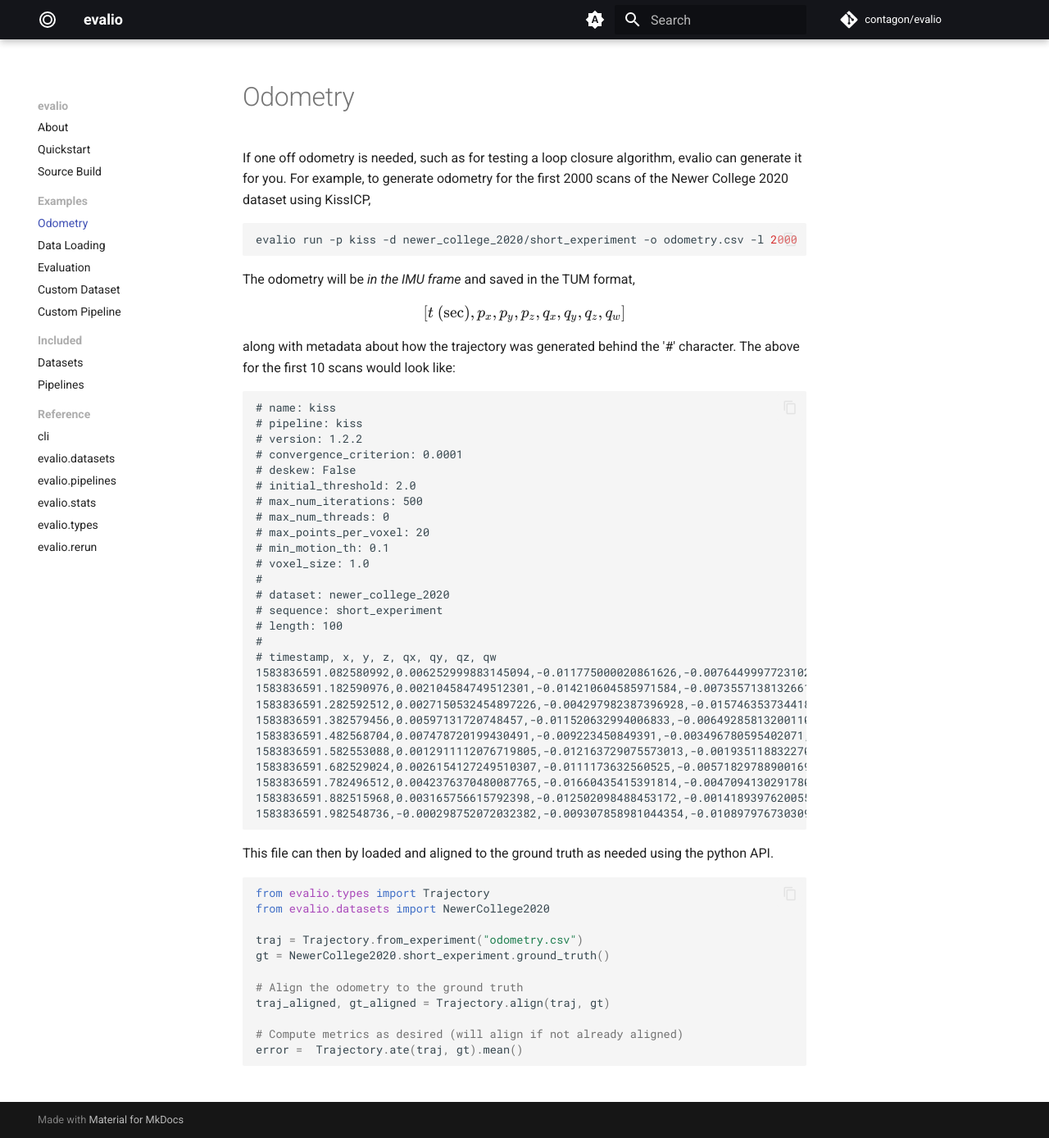
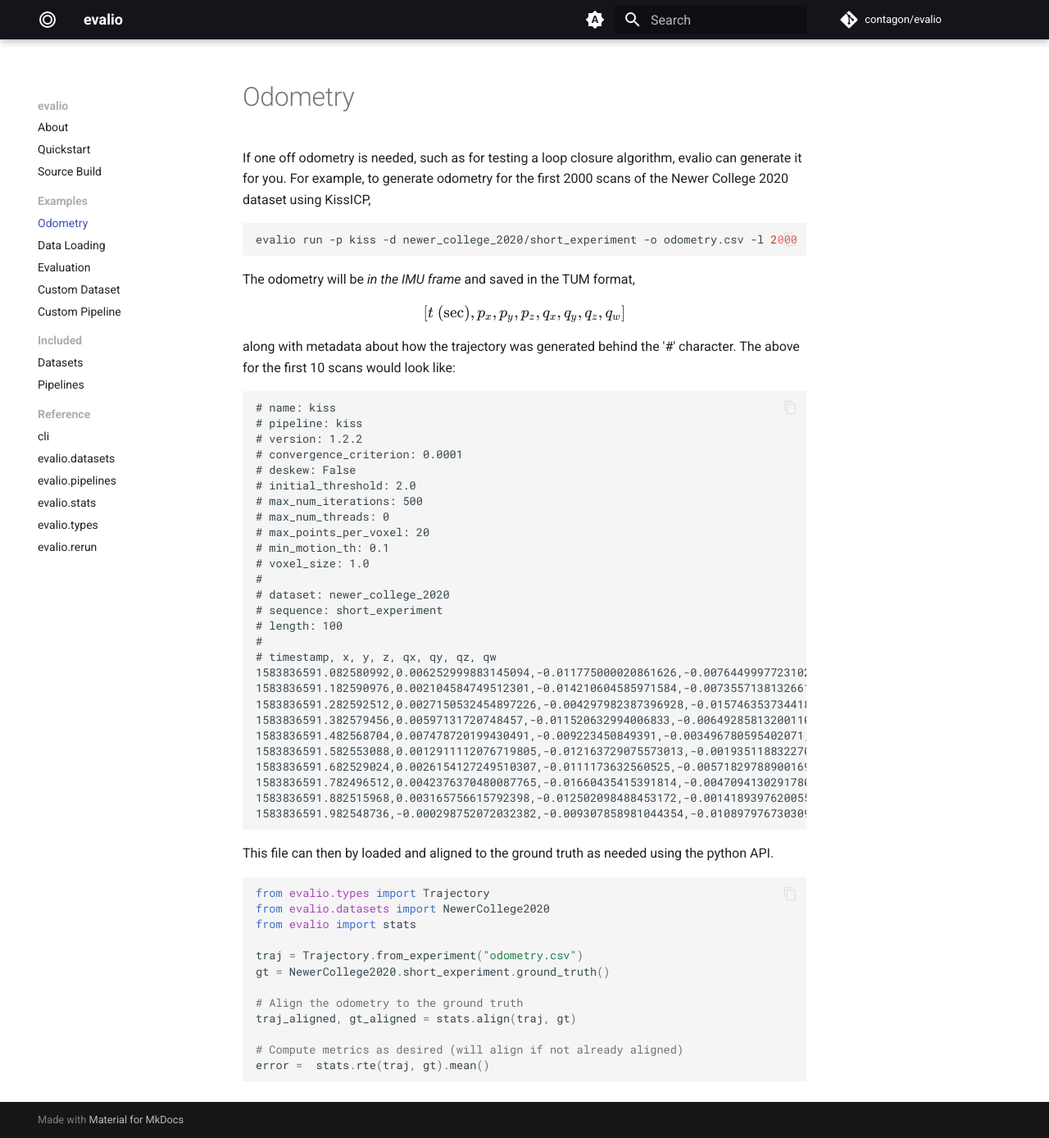
Before and after one commit to contagon/evalio, an MkDocs documentation site: the page built from docs/examples/odometry.md, in a window 1280 px wide and 1388 px high. Shown: the whole window at 82% size. Built offline with MkDocs 1.6.1 and Material for MkDocs 9.7.7, drawn with Linux system fonts in a browser that asks for light colours; comment, search, counter and statistics services are not loaded.

Commit message:
Update odometry example

````diff
--- a/docs/examples/odometry.md
+++ b/docs/examples/odometry.md
@@ -42,15 +42,14 @@
 ```python
 from evalio.types import Trajectory
 from evalio.datasets import NewerCollege2020
+from evalio import stats
 
 traj = Trajectory.from_experiment("odometry.csv")
 gt = NewerCollege2020.short_experiment.ground_truth()
 
 # Align the odometry to the ground truth
-traj_aligned, gt_aligned = Trajectory.align(traj, gt)
+traj_aligned, gt_aligned = stats.align(traj, gt)
 
 # Compute metrics as desired (will align if not already aligned)
-error =  Trajectory.ate(traj, gt).mean()
+error =  stats.rte(traj, gt).mean()
 ```
-
-<!-- TODO: Make stats reference public so it can be used here -->
````
